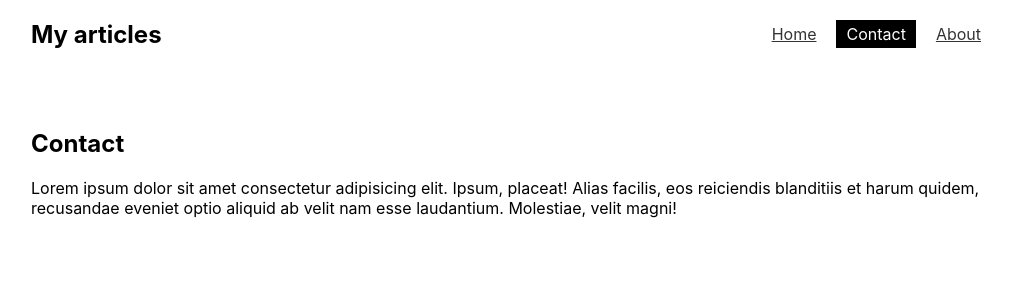
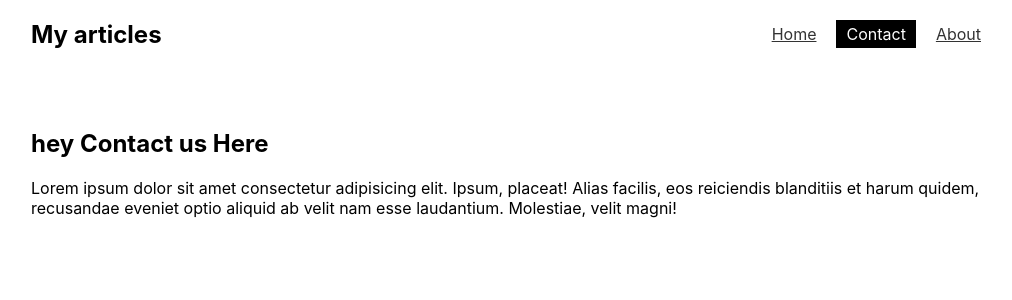
Before and after one commit to Nellyx/React-Router-Dom, a React (Create React App) app: page /contact in a window 1280 px wide. Shown: the top 300 px of the page, without its empty margins (129-1141 px from the left). Built offline with nearby package versions, Linux system fonts and the light colour scheme.

Commit message:
7th commit

```diff
--- a/src/pages/Contact.js
+++ b/src/pages/Contact.js
@@ -2,12 +2,14 @@
 import { useLocation } from "react-router-dom";
 
 function Contact() {
-  // const queryString = useLocation().search;
-  // console.log(queryString);
+  const queryString = useLocation().search;
+  console.log(queryString);
+  const queryParams = new URLSearchParams(queryString);
+  const name = queryParams.get("name");
 
   return (
     <div>
-      <h2>Contact</h2>
+      <h2>hey {name} Contact us Here</h2>
       <p>
         Lorem ipsum dolor sit amet consectetur adipisicing elit. Ipsum, placeat!
         Alias facilis, eos reiciendis blanditiis et harum quidem, recusandae
```
